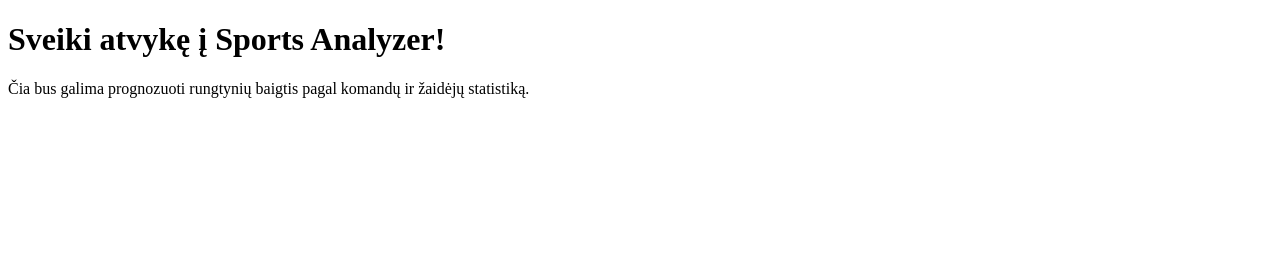
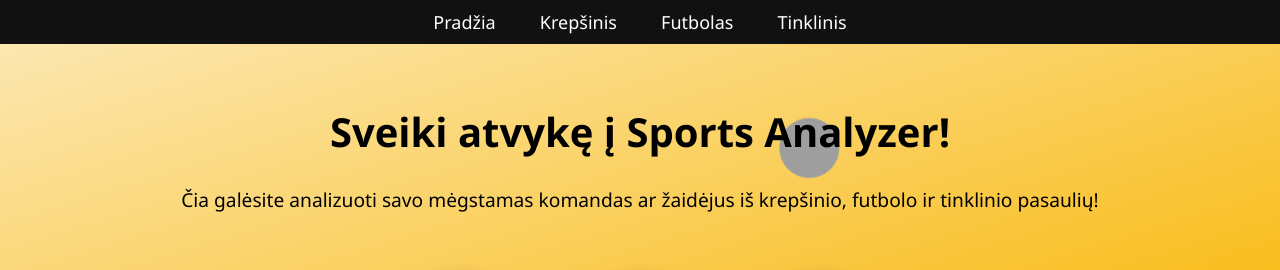
Before and after one commit to Pliusminus2002/sports-analyzer, a Flask app: page / in a window 1280 px wide. Shown: the top 270 px of the page. Run offline with Flask 3, Linux system fonts and the light colour scheme; grey boxes are pictures that could not be loaded.

Commit message:
Update index.html

```diff
--- a/app/templates/index.html
+++ b/app/templates/index.html
@@ -1,11 +1,132 @@
-<!doctype html>
+<!DOCTYPE html>
 <html lang="lt">
 <head>
-  <meta charset="UTF-8">
-  <title>Sports Analyzer</title>
+    <meta charset="UTF-8">
+    <meta name="viewport" content="width=device-width, initial-scale=1.0">
+    <title>Sports Analyzer - Pradžia</title>
+    <style>
+        body {
+            margin: 0;
+            font-family: 'Segoe UI', sans-serif;
+            background: linear-gradient(to bottom right, #fceabb, #f8b500);
+            overflow-x: hidden;
+            position: relative;
+        }
+        h1 {
+            text-align: center;
+            font-size: 2.5rem;
+            margin-top: 60px;
+            animation: fadeInDown 2s ease forwards;
+            opacity: 0;
+        }
+        .description {
+            text-align: center;
+            font-size: 1.2rem;
+            margin-top: 10px;
+            animation: fadeInUp 2s ease 1s forwards;
+            opacity: 0;
+        }
+        @keyframes fadeInDown {
+            from { opacity: 0; transform: translateY(-50px); }
+            to { opacity: 1; transform: translateY(0); }
+        }
+        @keyframes fadeInUp {
+            from { opacity: 0; transform: translateY(50px); }
+            to { opacity: 1; transform: translateY(0); }
+        }
+        nav {
+            background-color: #111;
+            padding: 10px 0;
+            text-align: center;
+        }
+        nav ul {
+            list-style: none;
+            padding: 0;
+            margin: 0;
+        }
+        nav ul li {
+            display: inline-block;
+            margin: 0 20px;
+        }
+        nav ul li a {
+            color: white;
+            text-decoration: none;
+            font-size: 18px;
+            transition: color 0.3s, transform 0.3s;
+        }
+        nav ul li a:hover {
+            color: #ffb347;
+            transform: scale(1.1);
+        }
+        .balls {
+            display: flex;
+            justify-content: center;
+            margin-top: 60px;
+            gap: 60px;
+            flex-wrap: wrap;
+        }
+        .ball {
+            width: 120px;
+            height: 120px;
+            border-radius: 50%;
+            cursor: pointer;
+            background-size: cover;
+            background-position: center;
+            box-shadow: 0 5px 15px rgba(0, 0, 0, 0.3);
+            transition: transform 0.3s ease;
+        }
+        .ball:hover {
+            transform: scale(1.1);
+        }
+        .basketball {
+            background-image: url('https://upload.wikimedia.org/wikipedia/commons/7/7a/Basketball.png');
+        }
+        .football {
+            background-image: url('https://upload.wikimedia.org/wikipedia/commons/e/ec/Soccer_ball.svg');
+        }
+        .volleyball {
+            background-image: url('https://upload.wikimedia.org/wikipedia/commons/f/fd/Molten_V5M5000_Volleyball.jpg');
+        }
+        .floating-ball {
+            position: absolute;
+            top: 30%;
+            left: -150px;
+            width: 60px;
+            height: 60px;
+            background-image: url('https://upload.wikimedia.org/wikipedia/commons/7/7a/Basketball.png');
+            background-size: cover;
+            border-radius: 50%;
+            animation: rollAcross 10s linear infinite;
+        }
+        @keyframes rollAcross {
+            0% { transform: translateX(0) rotate(0deg); }
+            100% { transform: translateX(110vw) rotate(360deg); }
+        }
+    </style>
 </head>
 <body>
-  <h1>Sveiki atvykę į Sports Analyzer!</h1>
-  <p>Čia bus galima prognozuoti rungtynių baigtis pagal komandų ir žaidėjų statistiką.</p>
+
+    <div class="floating-ball"></div>
+
+    <nav>
+        <ul>
+            <li><a href="/">Pradžia</a></li>
+            <li><a href="/basketball">Krepšinis</a></li>
+            <li><a href="/football">Futbolas</a></li>
+            <li><a href="/volleyball">Tinklinis</a></li>
+        </ul>
+    </nav>
+
+    <h1>Sveiki atvykę į Sports Analyzer!</h1>
+    <p class="description">
+        Čia galėsite analizuoti savo mėgstamas komandas ar žaidėjus iš krepšinio, futbolo ir tinklinio pasaulių!
+    </p>
+
+    <div class="balls">
+        <div class="ball basketball" onclick="location.href='/basketball'"></div>
+        <div class="ball football" onclick="location.href='/football'"></div>
+        <div class="ball volleyball" onclick="location.href='/volleyball'"></div>
+    </div>
+
 </body>
 </html>
```
